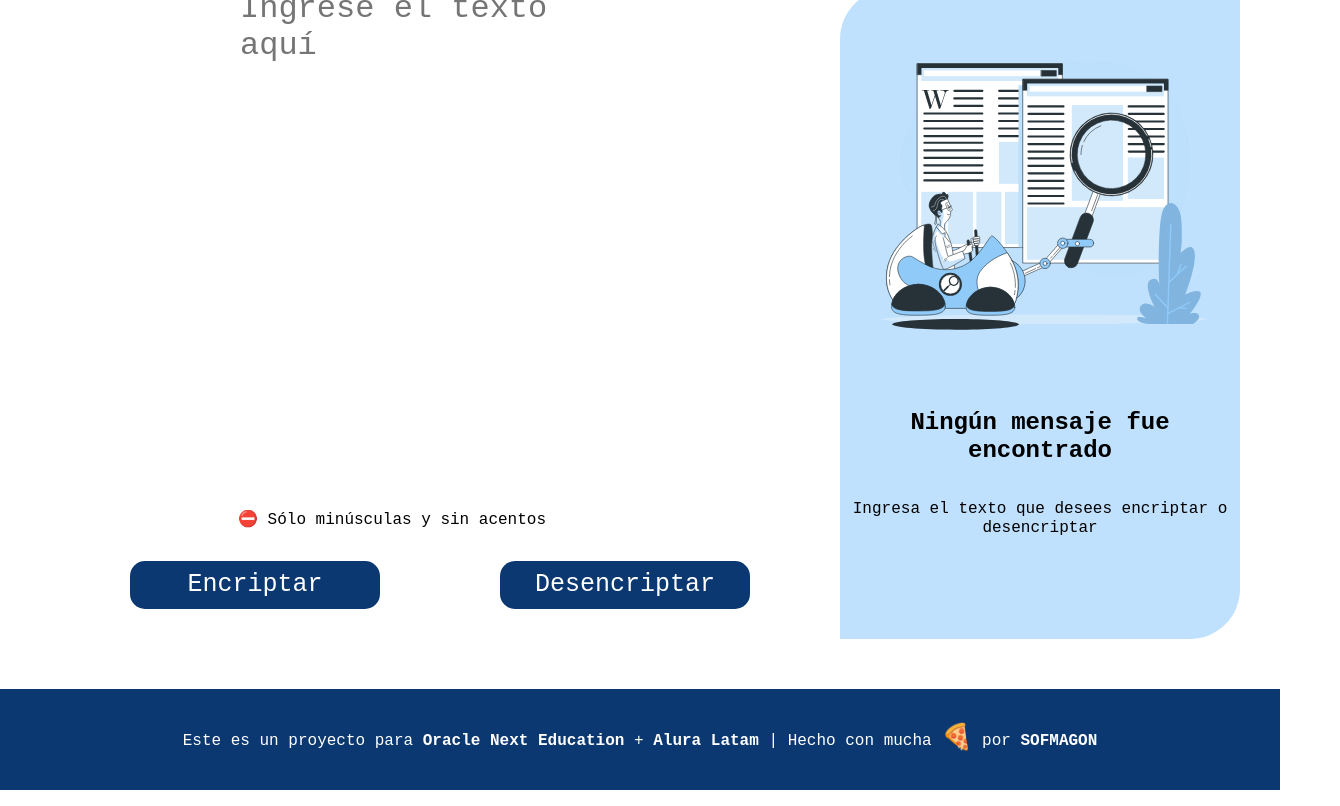
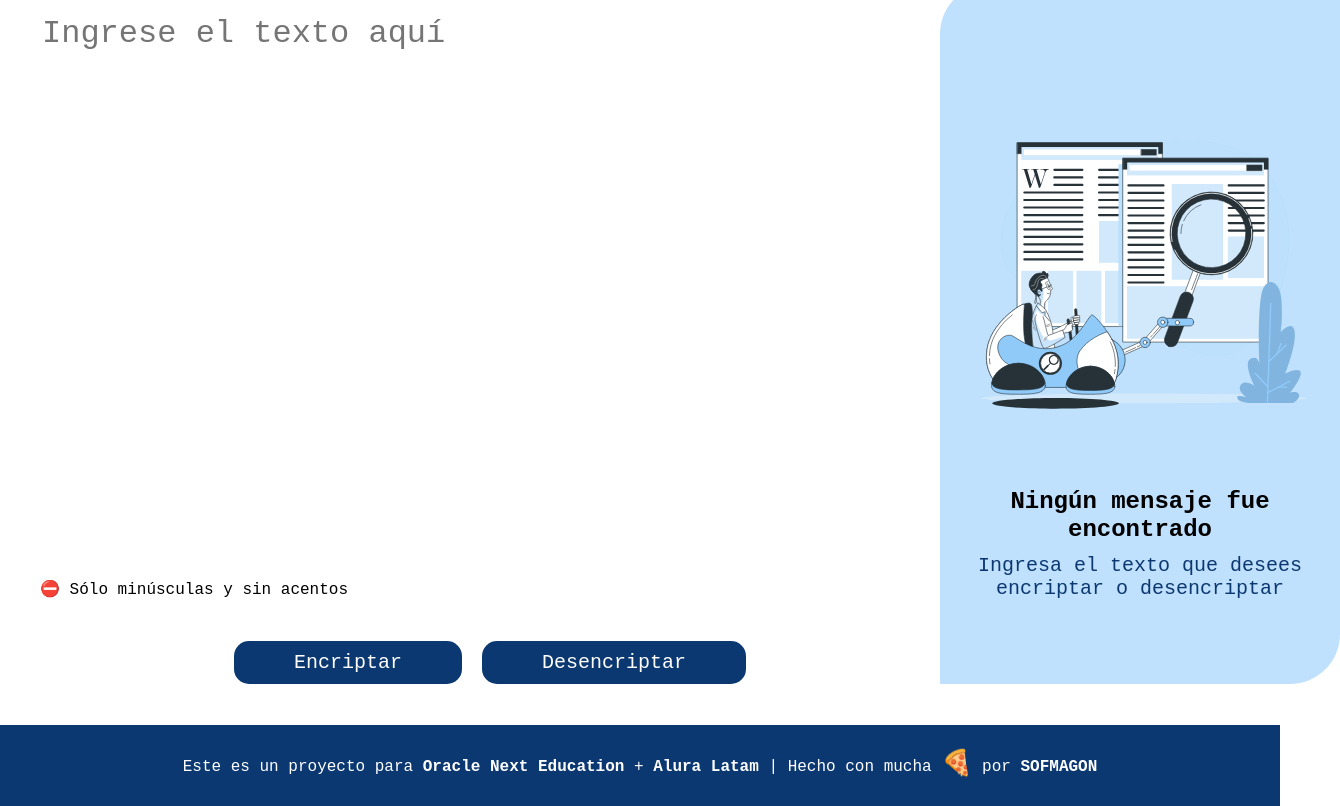
Before and after one commit to sofmagon/encriptador-texto, a plain HTML site: page index.html in a window 1280 px wide. Shown: the part 94-900 px from the top of the page, 1340 px wide, since content can reach past the window. Drawn offline with Linux system fonts and the light colour scheme; a web font is replaced by a local one.

Commit message:
fix: responsive web design

```diff
--- a/css/main.css
+++ b/css/main.css
@@ -10,8 +10,6 @@ html {
     /*! Reset para REMS: El 62.5% de 16px = 10px; es decir, 1rem = 10px */
     font-size: 62.5%;
     box-sizing: border-box;
-    /* Sticky Footer */
-    height: 100%;
 }
 
 *, *:before, *:after { box-sizing: inherit; }
@@ -25,6 +23,12 @@ h2 {
     font-size: 2.4rem;
 }
 
+img {
+    display: block;
+    max-width: 100%;
+    margin: 0;
+}
+
 header {
     margin-top: 3rem;
 }
@@ -35,17 +39,23 @@ header {
 }
 
 .btn {
-    display: block;
-    width: 25rem;
+    display: inline-block;
+    width: 100%;
     background-color: var(--azul-alura);
     color: var(--blanco);
-    padding: 1rem;
+    padding: 1rem 10rem;
     transition: background-color 0.3s ease-out;
-    font-size: 2.5rem;
+    font-size: 2rem;
     text-align: center;
     border: none;
-    margin: 0 5rem;
     border-radius: 15px;
+}
+
+@media (min-width: 768px) {
+    .btn {
+        padding: 1rem 6rem;
+/*        margin: 0 5rem;*/
+    }
 }
 
 .btn:hover {
@@ -56,10 +66,10 @@ header {
 
 /* === HEADER === */
 .logo {
-    margin-left: 5rem;
+    margin-left: 2rem;
 }
 
-/* === CSS Grid PARA LAYOUT === */
+/* === CSS GRID PARA LAYOUT === */
 .encriptador {
     display: grid;
     grid-template-rows: repeat(2, 1fr);
@@ -69,7 +79,7 @@ header {
     grid-row: 2 / 3;
 }
 
-@media (min-width: 1025px) {
+@media (min-width: 1024px) {
     .encriptador {
         grid-template-rows: unset;
         grid-template-columns: 2fr 1fr;
@@ -85,17 +95,58 @@ header {
     display: flex;
     flex-direction: column;
     align-items: center;
-    justify-content: center;
+    justify-content: space-between;
+    margin: 0 auto;
     margin-top: 3rem;
 }
 
+.box__area-mensaje {
+    height: 43rem;
+    width: 30rem;
+    max-width: 100%;
+    display: flex;
+    flex-direction: column;
+    justify-content: space-between;
+    margin: 0 auto;
+}
+
+@media (min-width: 768px) {
+    .box__area-mensaje {
+        height: 50rem;
+        width: 70rem;
+    }
+}
+
+@media (min-width: 1024px) {
+    .box__area-mensaje {
+        height: 60rem;
+        width: 90rem;
+    }
+}
+
+.box__area-mensaje p {
+    margin-top: 0px;
+    margin-bottom: 1.5rem;
+}
+
 .text__area-mensaje {
-    height: 45rem;
-    max-width: 100%;
+    height: 40rem;
     border: none;
     resize: none;
     font-size: 2.2rem;
     color: var(--azul-alura);
+}
+
+@media (min-width: 768px) {
+    .text__area-mensaje {
+        font-size: 2.4rem;
+    }
+}
+
+@media (min-width: 1024px) {
+    .text__area-mensaje {
+        font-size: 3.2rem;
+    }
 }
 
 .text__area-mensaje:focus {
@@ -109,72 +160,137 @@ header {
 }
 
 @media (min-width: 768px) {
-    .area-mensaje {
-        align-items: center;
-        justify-content: space-between;
-        margin-top: 0;
-    }
-
-    .text__area-mensaje {
-        height: 50rem;
-        font-size: 3.2rem;
-    }
-
     .botones {
         flex-direction: row;
-        justify-content: space-around;
+        justify-content: flex-end;
         margin-bottom: 3rem;
     }
 }
 
-/* === BARRA LATERAL === */
-.barra-lateral {
-    display: flex;
-    flex-direction: column;
-    align-items: center;
-    text-align: center;
-    background-color: var(--azul-barra);
-    width: 35rem;
-    border-radius: 50px 0;
-    margin: 0 auto;
-}
-
-.img__barra-lateral {
-    max-width: 100%;
-    width: 400px;
-    display: block;
-}
-
-#txt__barra-lateral {
-    height: 53rem;
-    max-width: 90%;
-    border: none;
-    resize: none;
-    font-size: 2.2rem;
-    background-color: var(--azul-barra);
-    color: var(--azul-alura);
-    margin: 2rem 0;
-}
-
-#txt__barra-lateral:focus {
-    outline: none;
+@media (min-width: 1024px) {
+    .botones {
+        margin-bottom: 0;
+    }
 }
 
 .btn-desencriptar {
-    margin-bottom: 5rem;
+    margin-bottom: 2rem;
+}
+
+@media (min-width: 768px) {
+    .btn-desencriptar {
+        margin-bottom: 0;
+    }
+}
+
+/* === COLUMNA DERECHA === */
+.barra-lateral {
+    background-color: var(--azul-barra);
+    height: 15rem;
+    width: 35rem;
+    max-width: 100%;
+    border-radius: 50px 0;
+    display: flex;
+    flex-direction: column;
+    justify-content: center;
+    align-items: center;
+    text-align: center;
+    margin: 0 auto;
 }
 
 @media (min-width: 768px) {
     .barra-lateral {
+        width: 90%;
+    }
+}
+
+@media (min-width: 1024px) {
+    .barra-lateral {
+        height: 70rem;
         width: 40rem;
-        height: 65rem;
+        margin: auto auto;
+    }
+}
+
+.img__barra-lateral {
+    display: none;
+}
+
+@media (min-width: 1024px) {
+    .img__barra-lateral {
+        display: block;
+        width: 400px;
+    }
+}
+
+.barra-lateral h2 {
+    margin-bottom: 1rem;
+}
+
+.barra-lateral p {
+    margin: 0;
+    color: var(--azul-alura);
+}
+
+@media (min-width: 768px) {
+    .barra-lateral p {
+        font-size: 2rem;
+    }
+}
+
+/* Aplicable con JS, en la función encriptar */
+.expand__barra-lateral {
+    height: 60rem;
+}
+
+.txt__barra-lateral {
+    height: 55rem;
+    width: 90%;
+    border: none;
+    resize: none;
+    background-color: var(--azul-barra);
+    color: var(--azul-alura);
+    margin-top: 1rem;
+    font-size: 2.2rem;
+}
+
+@media (min-width: 1024px) {
+    .txt__barra-lateral {
+        font-size: 2.6rem;
+    }
+}
+
+@media (min-width: 1024px) {
+    /* Reescribiendo la clase diseñada para celulares y tablets y que no afecte al diseño desktop */
+    .expand__barra-lateral {
+        height: 70rem;
     }
 
-    #txt__barra-lateral {
-        font-size: 3.2rem;
+    .txt__barra-lateral {
+        margin-bottom: 3rem;
+        margin-top: 0;
+        font-size: 3rem;
     }
+}
 
-    .btn-desencriptar {
+.txt__barra-lateral:focus {
+    outline: none;
+}
+
+.btn-copiar {
+    width: 80%;
+    margin-bottom: 2rem;
+}
+
+@media (min-width: 768px) {
+    .btn-copiar {
+        width: 50%;
+    }
+}
+
+@media (min-width: 1024px) {
+    .btn-copiar {
+        width: 85%;
         margin-bottom: 0;
     }
 }
@@ -183,8 +299,8 @@ header {
 .footer {
     background-color: var(--azul-alura);
     color: var(--blanco);
-    padding: 2rem;
-    margin-top: 5rem;
+    padding: 1rem;
+    margin-top: 4.1rem;
 }
 
 .footer-descripcion {
--- a/index.html
+++ b/index.html
@@ -32,7 +32,7 @@
 
     <main class="contenedor encriptador">
         <section class="area-mensaje">
-            <div>
+            <div class="box__area-mensaje">
                 <textarea id="text__area-mensaje" class="text__area-mensaje" placeholder="Ingrese el texto aquí"></textarea>
                 <p><span>⛔️</span> Sólo minúsculas y sin acentos</p>
             </div>
@@ -41,12 +41,11 @@
                 <button id="btn-desencriptar" class="btn btn-desencriptar">Desencriptar</button>
             </div>
         </section>
-
-        <section class="barra-lateral">
+        <section id="barra-lateral" class="barra-lateral">
             <img id="img__barra-lateral" class="img__barra-lateral" src="./images/ilustracion.svg" alt="ilustración para encriptador">
             <h2 id="h2__barra-lateral">Ningún mensaje fue encontrado</h2>
             <p id="p__barra-lateral">Ingresa el texto que desees encriptar o desencriptar</p>
-            <textarea id="txt__barra-lateral" class="area-mensaje__text"></textarea>
+            <textarea id="txt__barra-lateral" class="txt__barra-lateral"></textarea>
             <button id="btn__barra-lateral" class="btn btn-copiar">Copiar</button>
         </section>
     </main>
--- a/js/encriptador.js
+++ b/js/encriptador.js
@@ -28,6 +28,11 @@ function encriptar() {
     var msj1 = document.getElementById('text__area-mensaje').value.toLowerCase();
     // reemplazando todas las coincidencias con sus nuevos valores
     var msj2 = msj1.replaceAll("e", "enter").replaceAll("i", "imes").replaceAll("a", "ai").replaceAll("o", "ober").replaceAll("u", "ufat");
+
+    // agregar clase a #txt__barra-lateral, para que se expanda y muestre correctamente el mensaje encriptado o desencriptado
+    var nuevaClase = document.getElementById('barra-lateral');
+    nuevaClase.className += ' expand__barra-lateral';
+
     // mostrando el nuevo mensaje en el textarea de la barra lateral
     document.getElementById('txt__barra-lateral').innerHTML = msj2;
     // limpiando el textarea principal
```
Also changed, not shown: 1 other file.
